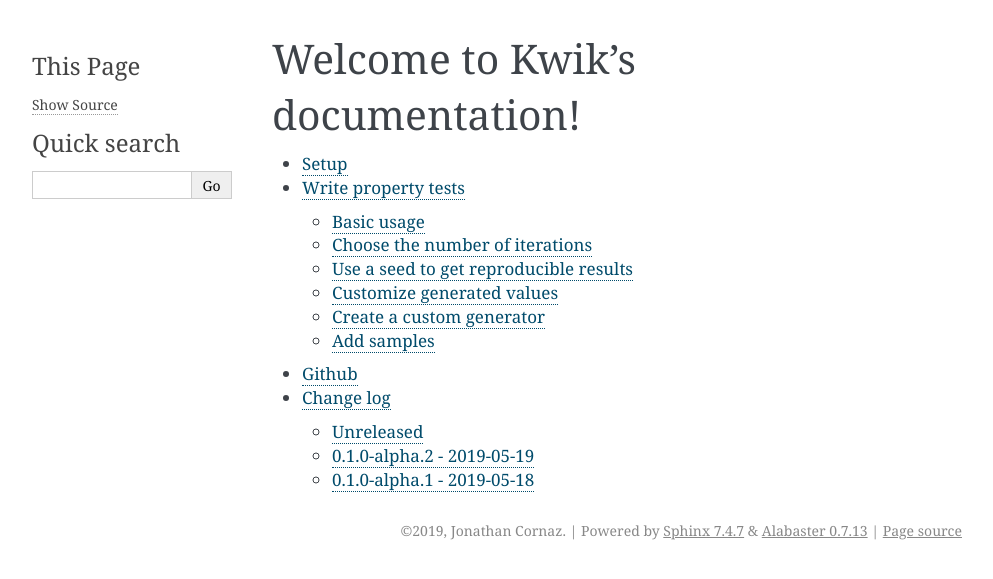
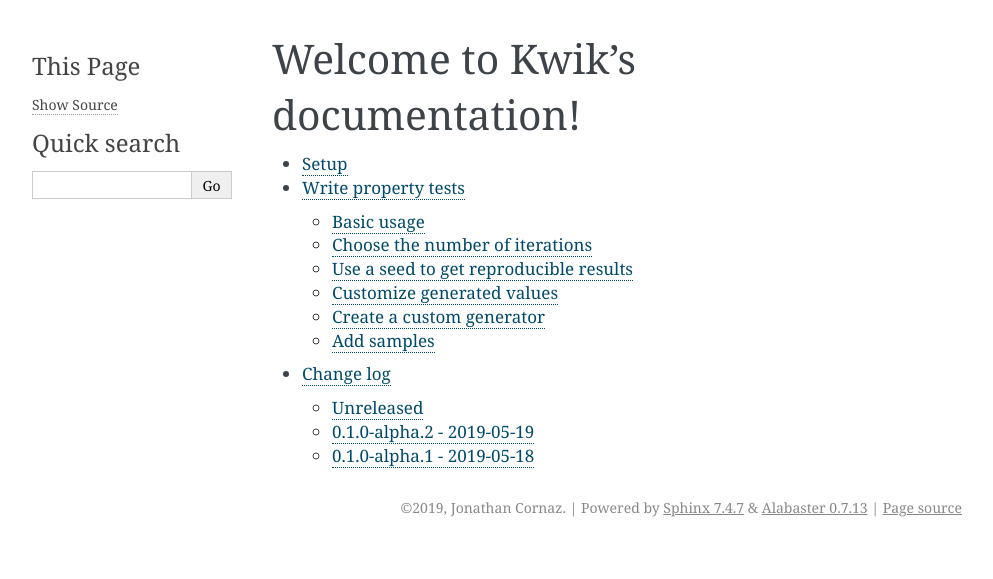
Before and after one commit to jcornaz/kwik, a Sphinx documentation site: the page built from docs/contents.rst, in a window 1280 px wide. Shown: the top 579 px of the page, without its empty margins (148-1141 px from the left). Built offline with Sphinx 7.4.7, drawn with Linux system fonts in a browser that asks for light colours.

Commit message:
Remove github link

```diff
--- a/docs/contents.rst
+++ b/docs/contents.rst
@@ -6,5 +6,4 @@
 
     setup
     write-tests
-    Github <http://https://github.com/jcornaz/kwik>
     changelog
```
